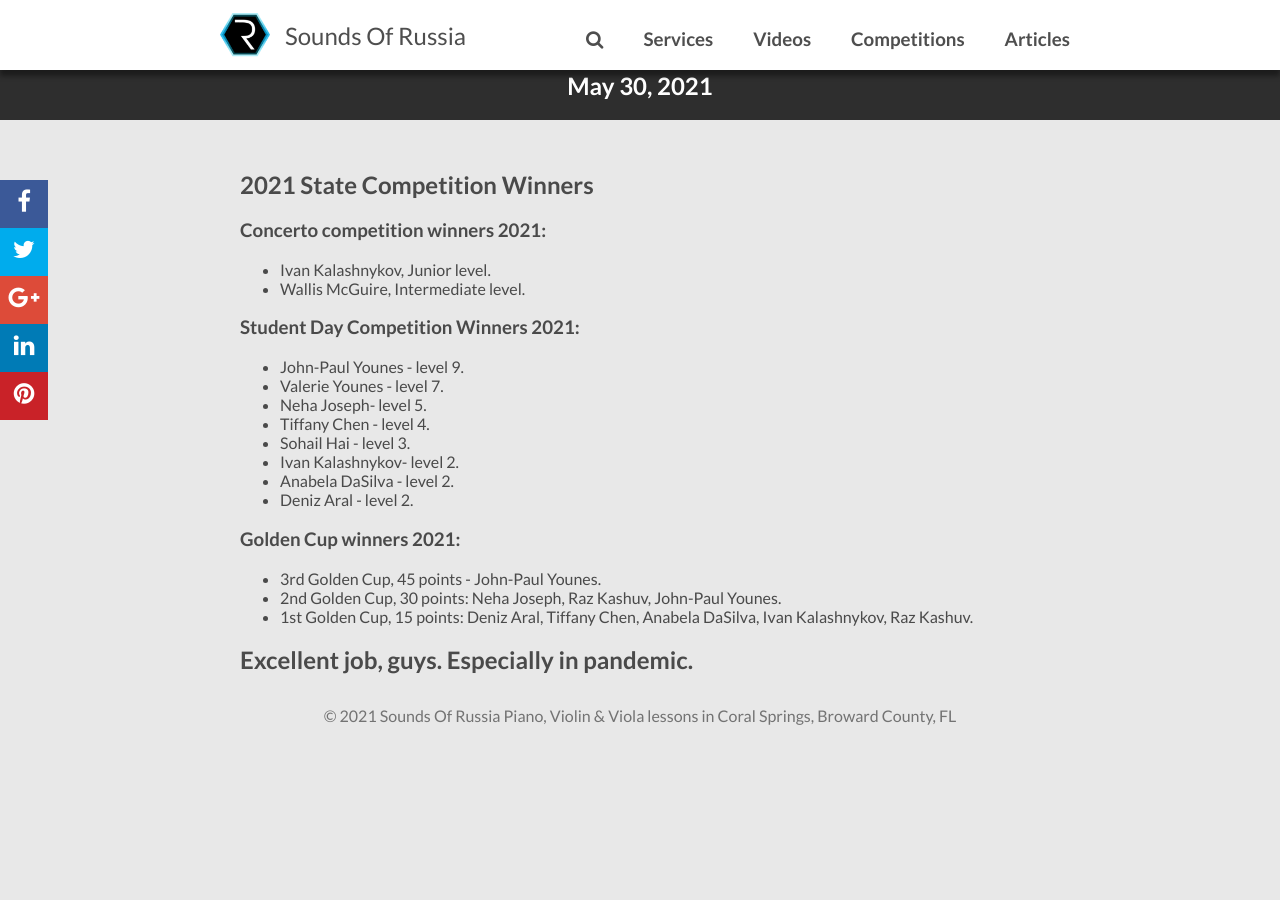
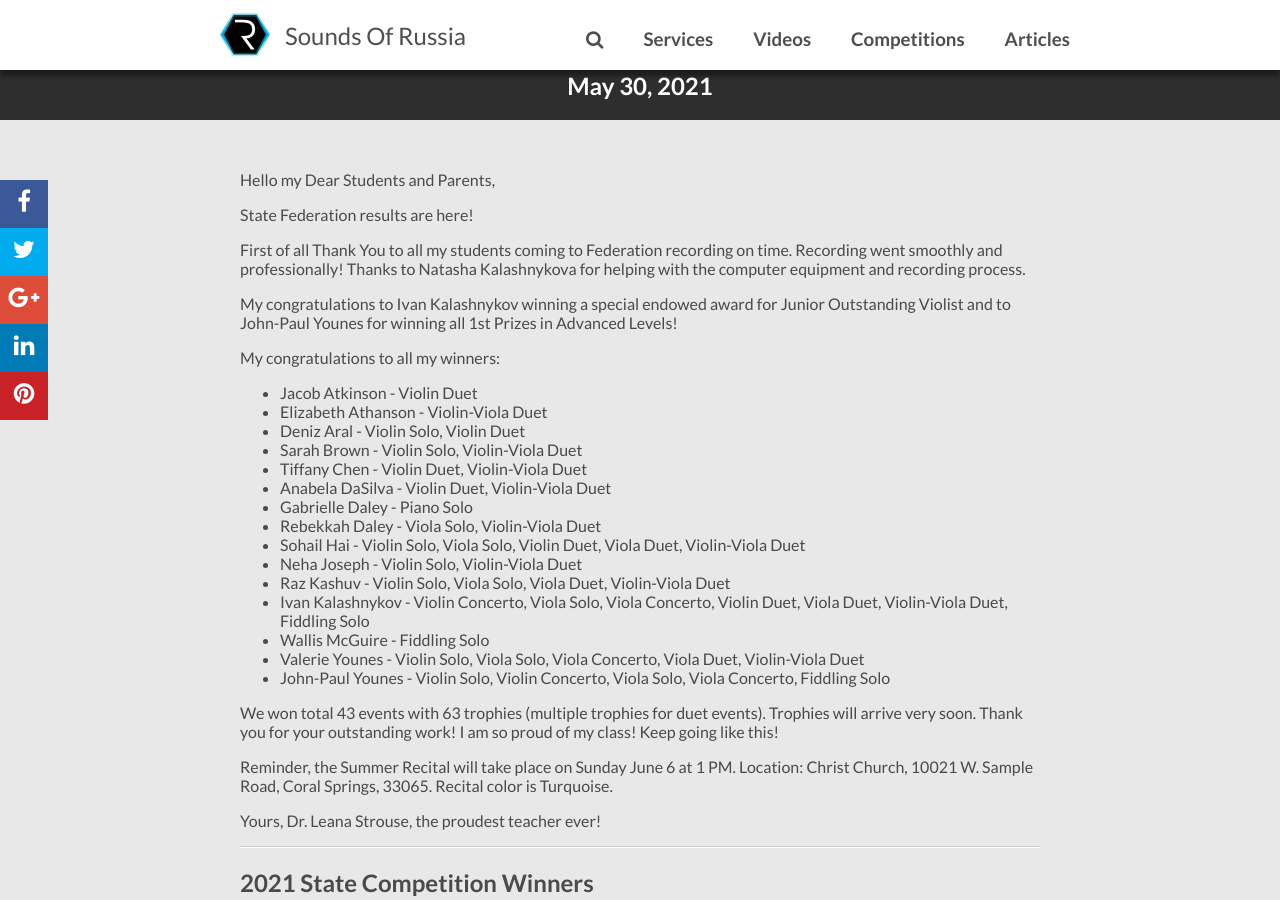
Before and after one commit to soundsofrussia/soundsofrussia.github.io, a Jekyll site: the page built from collections/_congrats/2021.md, in a window 1280 px wide and 900 px high. Built offline with Jekyll 4.4.1, drawn with Linux system fonts in a browser that asks for light colours; nearby versions of some CDN libraries; comment, search, counter and statistics services are not loaded.

Commit message:
Update 2021.md

```diff
--- a/collections/_congrats/2021.md
+++ b/collections/_congrats/2021.md
@@ -2,6 +2,41 @@
 layout: home
 title: 2021 Winners
 share: true
+---
+
+Hello my Dear Students and Parents,
+
+State Federation results are here!
+
+First of all Thank You to all my students coming to Federation recording on time. Recording went smoothly and professionally! Thanks to Natasha Kalashnykova for helping with the computer equipment and recording process.
+
+My congratulations to Ivan Kalashnykov winning a special endowed award for Junior Outstanding Violist and to John-Paul Younes for winning all 1st Prizes in Advanced Levels!
+
+My congratulations to all my winners:
+
+- Jacob Atkinson - Violin Duet
+- Elizabeth Athanson - Violin-Viola Duet
+- Deniz Aral - Violin Solo, Violin Duet
+- Sarah Brown - Violin Solo, Violin-Viola Duet
+- Tiffany Chen - Violin Duet, Violin-Viola Duet
+- Anabela DaSilva - Violin Duet, Violin-Viola Duet
+- Gabrielle Daley - Piano Solo
+- Rebekkah Daley - Viola Solo, Violin-Viola Duet
+- Sohail Hai - Violin Solo, Viola Solo, Violin Duet, Viola Duet, Violin-Viola Duet
+- Neha Joseph - Violin Solo, Violin-Viola Duet
+- Raz Kashuv - Violin Solo, Viola Solo, Viola Duet, Violin-Viola Duet
+- Ivan Kalashnykov - Violin Concerto, Viola Solo, Viola Concerto, Violin Duet, Viola Duet, Violin-Viola Duet, Fiddling Solo
+- Wallis McGuire - Fiddling Solo
+- Valerie Younes - Violin Solo, Viola Solo, Viola Concerto, Viola Duet, Violin-Viola Duet
+- John-Paul Younes - Violin Solo, Violin Concerto, Viola Solo, Viola Concerto, Fiddling Solo
+
+We won total 43 events with 63 trophies (multiple trophies for duet events). Trophies will arrive very soon. Thank you for your outstanding work! I am so proud of my class! Keep going like this!
+
+Reminder, the Summer Recital will take place on Sunday June 6 at 1 PM. Location: Christ Church, 10021 W. Sample Road, Coral Springs, 33065. Recital color is Turquoise.
+
+Yours,
+Dr. Leana Strouse, the proudest teacher ever!
+
 ---
 
 ## 2021 State Competition Winners
```
